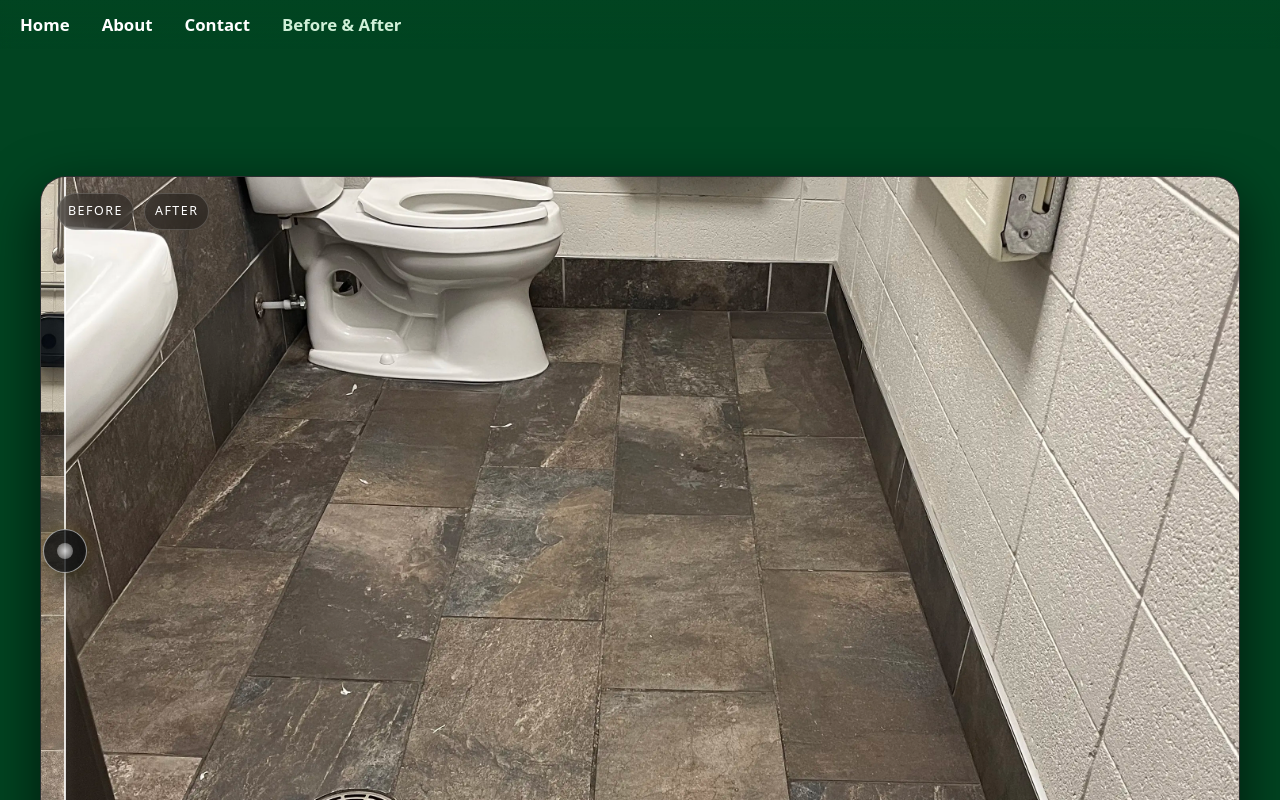
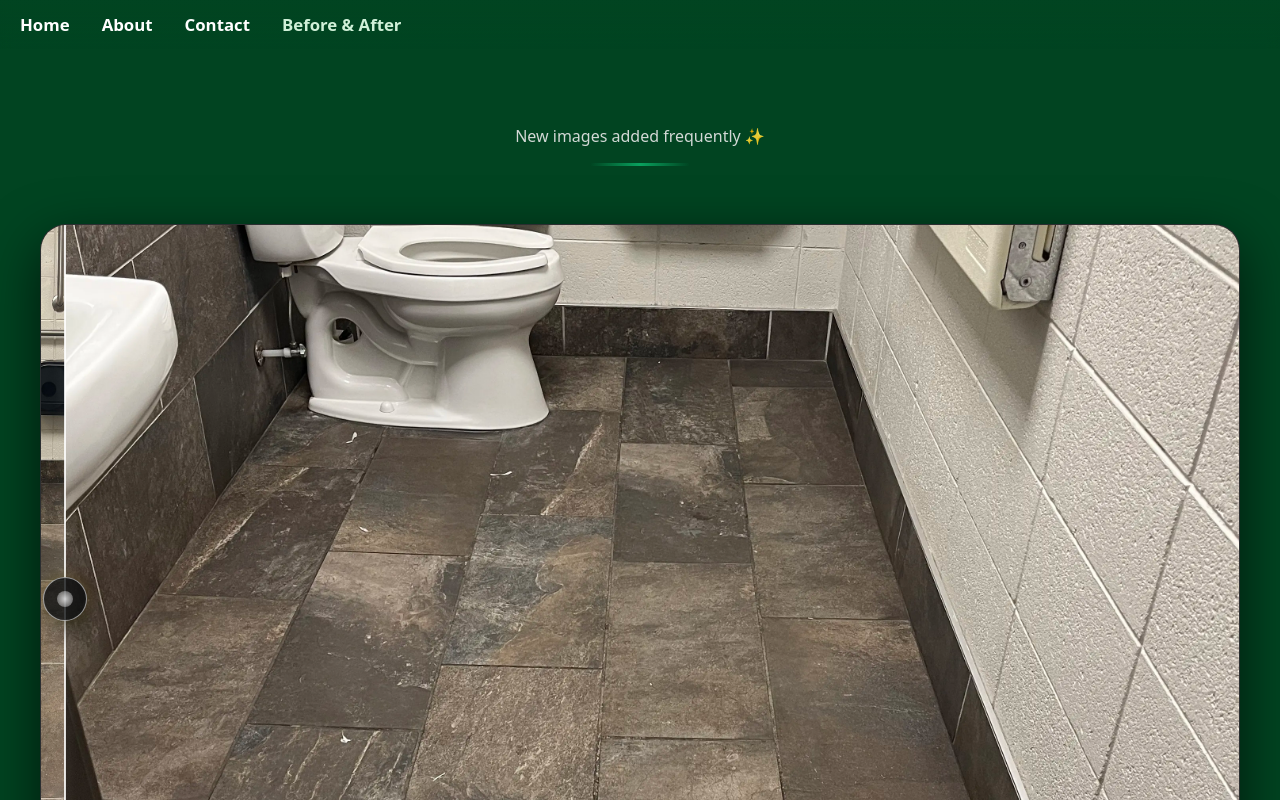
Before and after one commit to ZachAH/KML, a React (Vite) app: page /before-after in a window 1280 px wide. Shown: the top 800 px of the page. Built offline with nearby package versions, Linux system fonts and the light colour scheme.

Commit message:
before after updates

```diff
--- a/src/App.css
+++ b/src/App.css
@@ -58,3 +58,8 @@
     display: flex;
   }
 }
+
+@keyframes glowPulse {
+  0%, 100% { opacity: 0.6; transform: translateX(-50%) scaleX(1); }
+  50% { opacity: 1; transform: translateX(-50%) scaleX(1.2); }
+}
--- a/src/components/BeforeAfter.tsx
+++ b/src/components/BeforeAfter.tsx
@@ -6,18 +6,52 @@ import clean_bathroom from "../assets/cleaning/before-after/clean_bathroom.webp"
 import dirty_livingroom from "../assets/cleaning/before-after/dirty_livingroom.webp";
 import clean_livingroom from "../assets/cleaning/before-after/clean_livingroom.webp";
 
-import dirty_office from "../assets/cleaning/before-after/dirty_office.webp";
-import clean_office from "../assets/cleaning/before-after/clean_office.webp";
+// import dirty_office from "../assets/cleaning/before-after/dirty_office.webp";
+// import clean_office from "../assets/cleaning/before-after/clean_office.webp";
 
 export default function BeforeAfter() {
   return (
     <section className="before-after-section">
 
+      {/* ✅ Single header at PAGE TOP */}
+      <div
+        style={{
+          color: 'rgba(233, 233, 233, 0.9)',
+          padding: '0.75rem 1.5rem',
+          textAlign: 'center' as const,
+          fontSize: '1rem',
+          fontWeight: '500',
+          marginBottom: '1.5rem',
+          maxWidth: '600px',
+          marginLeft: 'auto',
+          marginRight: 'auto',
+          position: 'relative' as const,
+        }}
+      >
+        New images added frequently ✨
+
+        {/* ✅ INLINE PULSING UNDERLINE */}
+        <div
+          style={{
+            position: 'absolute' as const,
+            bottom: '-6px',
+            left: '50%',
+            width: '100px',
+            height: '3px',
+            background: 'linear-gradient(90deg, transparent 0%, rgba(11, 185, 110, 0.8) 50%, transparent 100%)',
+            borderRadius: '2px',
+            transform: 'translateX(-50%)',
+            animation: 'inlinePulse 2s ease-in-out infinite',
+            filter: 'blur(0.5px)',
+          }}
+        />
+      </div>
+
       <div className="before-after-cards">
         <BeforeAfterImage
           before={dirty_bathroom}
           after={clean_bathroom}
-          label="Bathroom Deep Clean"
+          label="Public Restroom Deep Clean"
           initial={2}
         />
         <BeforeAfterImage
@@ -27,13 +61,13 @@ export default function BeforeAfter() {
           initial={2}
 
         />
-        <BeforeAfterImage
+        {/* <BeforeAfterImage
           before={dirty_office}
           after={clean_office}
           label="Office Revitalized"
           initial={2}
 
-        />
+        /> */}
       </div>
     </section>
   );
--- a/src/components/BeforeAfterImage.tsx
+++ b/src/components/BeforeAfterImage.tsx
@@ -121,10 +121,10 @@ export default function BeforeAfterImage({
             <img src={after} className="ba-img ba-after" alt="After" />
           </div>
 
-          <div className="ba-tags">
+          {/* <div className="ba-tags">
             <span className="ba-tag">Before</span>
             <span className="ba-tag">After</span>
-          </div>
+          </div> */}
 
           {/* Divider line */}
           <div className="ba-divider" style={lineStyle} />
--- a/src/index.css
+++ b/src/index.css
@@ -111,3 +111,8 @@ html {
     padding: 12px 1rem;
   }
 }
+
+@keyframes glowPulse {
+  0%, 100% { opacity: 0.6; transform: translateX(-50%) scaleX(1); }
+  50% { opacity: 1; transform: translateX(-50%) scaleX(1.2); }
+}
```
Also changed, not shown: src/components/BeforeAfter.css (line endings or trailing spaces), src/components/BeforeAfterImage.css (line endings or trailing spaces), 1 other file (tests, documents, lock files or other folders).
